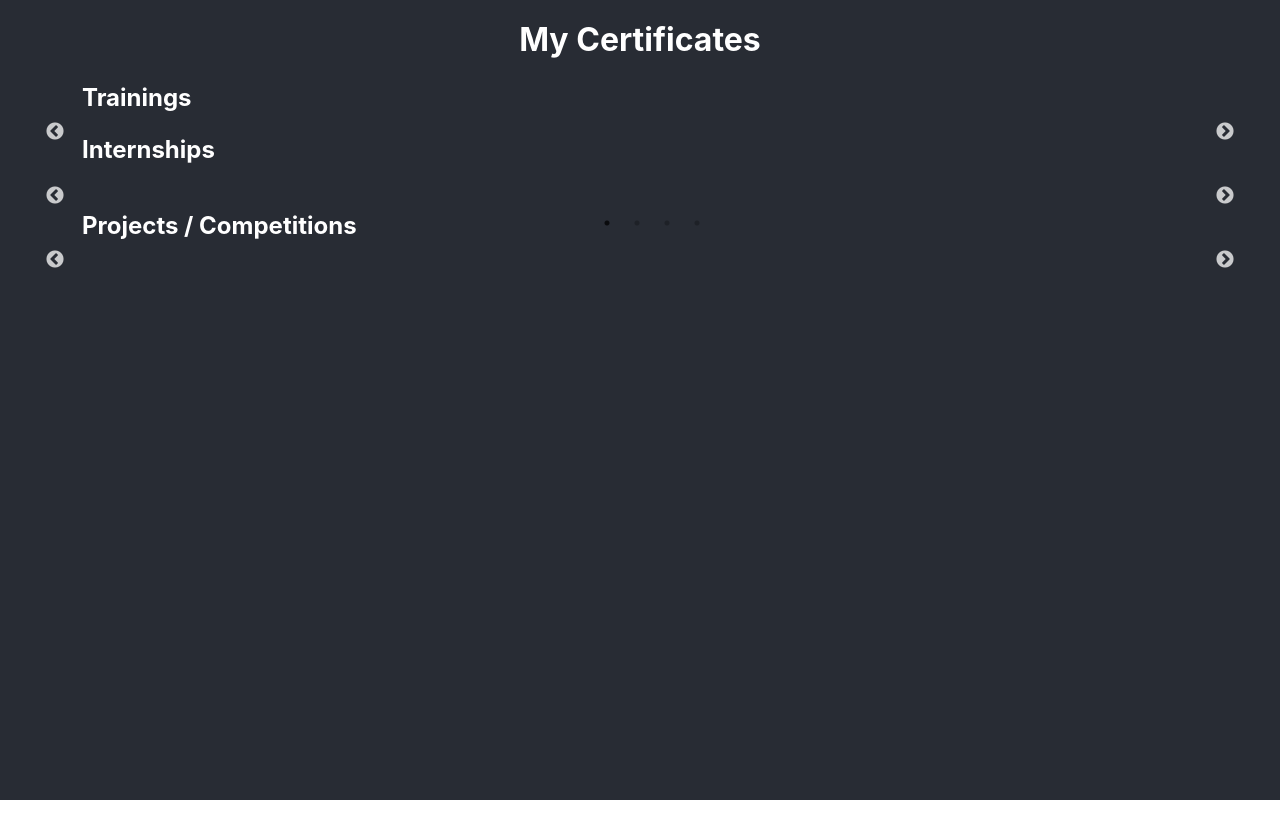
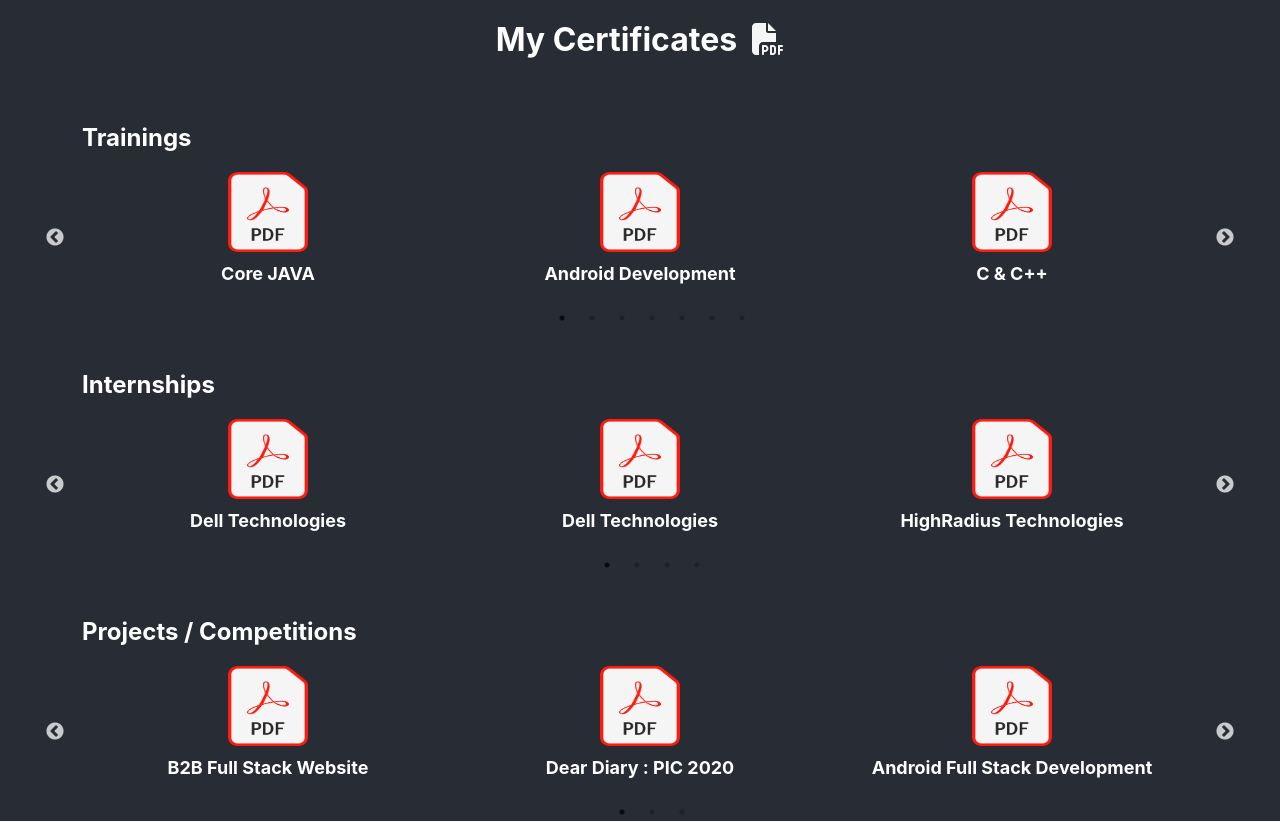
Before and after one commit to priyansh17/portfolio, a React (Create React App) app: page /My-Portfolio/certifications in a window 1280 px wide. Before the commit the page ends 800 px from the top, so only its background shows below. Built offline with nearby package versions, Linux system fonts and the light colour scheme; a web font is replaced by a local one.

Commit message:
added certificates

```diff
--- a/src/App.css
+++ b/src/App.css
@@ -7,10 +7,10 @@
 
 #certificateText{
     font-family: -apple-system, BlinkMacSystemFont, 'Segoe UI', Roboto, Oxygen, Ubuntu, Cantarell, 'Open Sans', 'Helvetica Neue', sans-serif;
-    font-size: xx-large;
+    font-size: large;
     font-weight: bold;
     font-style: normal;
-    margin-top: 2vh;
+    margin-top: 1vh;
     border-radius: 10%;
 }
 
--- a/src/MainPage.js
+++ b/src/MainPage.js
@@ -18,7 +18,7 @@ import Footer from './Footer';
 function MainPage(props) {
 
   const [age, setAge] = useState(" ");
-  const ImagesHomeScreen = [projetcs, education, career, achievement, skills, certifications];
+  const ImagesHomeScreen = [projetcs, education, career, certifications, achievement, skills ];
 
   const getToday = () => {
     var today = new Date();
--- a/src/Pages/CertificatesData.js
+++ b/src/Pages/CertificatesData.js
@@ -1,58 +1,74 @@
 const internships = [
     {
-    "pdf":"",
-    "name":"Dell Technologies",
+        "pdf": "",
+        "name": "Dell Technologies",
     },
     {
-    "pdf":"",
-    "name":"Dell Technologies",
+        "pdf": "",
+        "name": "Dell Technologies",
     },
     {
-    "pdf":"",
-    "name":"HighRadius Technologies",
+        "pdf": "",
+        "name": "HighRadius Technologies",
     },
     {
-    "pdf":"",
-    "name":"KPMG",
+        "pdf": "",
+        "name": "KPMG",
     },
 ];
 
 const trainings = [
     {
-    "pdf":"",
-    "name":"",
+        "pdf": "",
+        "name": "Core JAVA",
     },
     {
-    "pdf":"",
-    "name":"",
+        "pdf": "",
+        "name": "Android Development",
     },
     {
-    "pdf":"",
-    "name":"",
+        "pdf": "",
+        "name": "C & C++",
     },
+    {
+        "pdf": "",
+        "name": "Web Development",
+    },
+    {
+        "pdf": "",
+        "name": "Agile Foundations",
+    },
+    {
+        "pdf": "",
+        "name": "Communications Foundations",
+    },
+    {
+        "pdf": "",
+        "name": "Time Management Foundations",
+    }
 ];
 
 const projects = [
     {
-    "pdf":"",
-    "name":"",
+        "pdf": "",
+        "name": "B2B Full Stack Website",
     },
     {
-    "pdf":"",
-    "name":"",
+        "pdf": "",
+        "name": "Dear Diary : PIC 2020",
     },
     {
-    "pdf":"",
-    "name":"",
-    },
+        "pdf": "",
+        "name": "Android Full Stack Development",
+    }
 ];
 
 
 
-const certificates = [
-    trainings,
-    internships,
-    projects
-];
+const certificates = {
+    "trainings": trainings,
+    "internships": internships,
+    "projects": projects
+};
 
 export default certificates;
--- a/src/Pages/CertificationsPage.js
+++ b/src/Pages/CertificationsPage.js
@@ -3,45 +3,79 @@ import { Container, Row } from 'react-bootstrap';
 import staticData from '../stringConst';
 import Slider from "react-slick";
 import certificates from './CertificatesData';
-import certificateSliderModel from './certificateSliderModel';
 import kpmgCertificate from '../media/certificates/KPMG Certificate.pdf';
+import dell1cert from '../media/certificates/Priyansh Choudhary _Dell Internship.pdf';
+import hrcCert from '../media/certificates/1805589_Priyansh Choudhary_Certificate_HighRadius.pdf';
+import javaC from '../media/certificates/Core Java Training - Certificate of Completion.pdf';
+import androidC from '../media/certificates/Android App Development Training - Certificate of Completion.pdf';
+import cProgrammingC from '../media/certificates/Programming with C and C++ Training - Certificate of Completion.pdf';
+import webdevC from '../media/certificates/Web Development Training - Certificate of Completion.pdf';
+import agileC from '../media/certificates/Dell mandatory trainings/CertificateOfCompletion_Agile Foundations.pdf';
+import commC from '../media/certificates/Dell mandatory trainings/CertificateOfCompletion_Communication Foundations.pdf';
+import timeManagementC from '../media/certificates/Dell mandatory trainings/CertificateOfCompletion_Time Management Working from Home.pdf';
+import androidProj from '../media/certificates/Android App Development Training - Certificate of Excellence.pdf';
+import b2bProj from '../media/certificates/1805589_Priyansh Choudhary_HighRadius_Scores.pdf';
+import picProj from '../media/certificates/PIC EVALUATION.png'
+import CertificateModel from './CertificateSliderModel';
+import { FontAwesomeIcon } from '@fortawesome/react-fontawesome';
+import { faFilePdf } from '@fortawesome/free-solid-svg-icons';
 
 function CertificationsPage(props) {
 
     var settings = {
         dots: true,
-        slidesToShow: 2,
         className: "center",
         infinite: true,
         swipeToSlide: true,
         initialSlide: 0
     };
 
+    const internshipCerts = [dell1cert, dell1cert, hrcCert, kpmgCertificate];
+    const trainingCerts = [javaC, androidC, cProgrammingC, webdevC, agileC, commC, timeManagementC];
+    const projectCerts = [b2bProj, picProj, androidProj];
 
     return (
         <Container>
             <Row style={{ alignItems: "center" }}>
-                <p id='pageHeader'>{staticData["CertificatesPageHeading"]}</p>
+                <p id='pageHeader'>
+                    {staticData["CertificatesPageHeading"]} &nbsp;
+                    <FontAwesomeIcon style={{ width: 'auto', color: 'whitesmoke' }} icon={faFilePdf} size={'1x'} />
+                </p>
             </Row>
-            <Row style={{ alignItems: "center", justifyContent: 'left' }}>
+            <Row style={{ paddingTop: "5vh", paddingBottom: "3vh" }}>
                 <p id='CertificateHeader'>Trainings</p>
-                <Slider {...settings}>
+                <Slider slidesToShow={3} {...settings}>
+                    {
+                        certificates["trainings"].map((val, ind) => {
+                            console.log("model added");
+                            return (
+                                <CertificateModel name={val['name']} pdf={trainingCerts[ind]} />
+                            );
+                        })}
                 </Slider>
             </Row>
-            <Row style={{ alignItems: "center", justifyContent: 'left' }}>
+            <Row style={{ paddingTop: "5vh", paddingBottom: "3vh" }}>
                 <p id='CertificateHeader'>Internships</p>
-                <Slider {...settings}>
-                {certificates[1].map((val,ind)=>{
-                        return (
-                            <certificateSliderModel name={val['name']} pdf={kpmgCertificate}/>
-                        );
-                    })}
-
+                <Slider slidesToShow={3} {...settings}>
+                    {
+                        certificates["internships"].map((val, ind) => {
+                            console.log("model added");
+                            return (
+                                <CertificateModel name={val['name']} pdf={internshipCerts[ind]} />
+                            );
+                        })}
                 </Slider>
             </Row>
-            <Row style={{ alignItems: "center", justifyContent: 'left' }}>
+            <Row style={{ paddingTop: "5vh", paddingBottom: "3vh" }}>
                 <p id='CertificateHeader'>Projects / Competitions</p>
-                <Slider {...settings}>
+                <Slider slidesToShow={3} {...settings}>
+                    {
+                        certificates["projects"].map((val, ind) => {
+                            console.log("model added");
+                            return (
+                                <CertificateModel name={val['name']} pdf={projectCerts[ind]} />
+                            );
+                        })}
                 </Slider>
             </Row>
         </Container>
--- a/src/Pages/certificateSliderModel.js
+++ b/src/Pages/certificateSliderModel.js
@@ -2,7 +2,7 @@ import React from 'react';
 import pdfIcon from '../media/pdf_icon.png';
 
 
-function certificateSliderModel(props) {
+function CertificateSliderModel(props) {
 
     const openPdf = () => {
         window.open(props.pdf, '_blank', 'noopener,noreferrer');
@@ -10,10 +10,10 @@ function certificateSliderModel(props) {
 
     return (
         <div>
-            <img alt="See pdf" src={pdfIcon} onClick={openPdf} style={{height:"5vh", width:"5vh", borderRadius:"5vh"}}/>
+            <img alt="See pdf" src={pdfIcon}  onClick={openPdf} style={{height:"10vh", width:"10vh", borderRadius:"1vh", marginLeft:"auto", marginRight:"auto", cursor: "pointer"}}/>
             <p id="certificateText">{props.name}</p>
         </div>
     );
 }
 
-export default certificateSliderModel;
+export default CertificateSliderModel;
--- a/src/homepageData.js
+++ b/src/homepageData.js
@@ -23,6 +23,13 @@ const homePageData = [
     },
     {
         "imageSrc" : "",
+        "title" : "Certifications",
+        "text" : "In case you feel I am bluffing here, these earned PDFs acts as medium to provide authenticity to all that.",
+        "buttonText" : "My Certifications",
+        "link" : "/certifications",
+    },
+    {
+        "imageSrc" : "",
         "title" : "Achievements",
         "text" : "This section displays all the awards I've earned on my way to here.",
         "buttonText" : "My Award Showcase",
@@ -34,13 +41,6 @@ const homePageData = [
         "text" : "In case you're wondering my capabilities on various platforms here's a growing list of all, whose size is directly propotional to time.",
         "buttonText" : "My Skills",
         "link" : "/skills",
-    },
-    {
-        "imageSrc" : "",
-        "title" : "Certifications",
-        "text" : "In case you feel I am bluffing here, these earned PDFs acts as medium to provide authenticity to all that.",
-        "buttonText" : "My Certifications",
-        "link" : "/certifications",
     }
 ]
 
```
Also changed, not shown: 1 other file (tests, documents, lock files or other folders).
